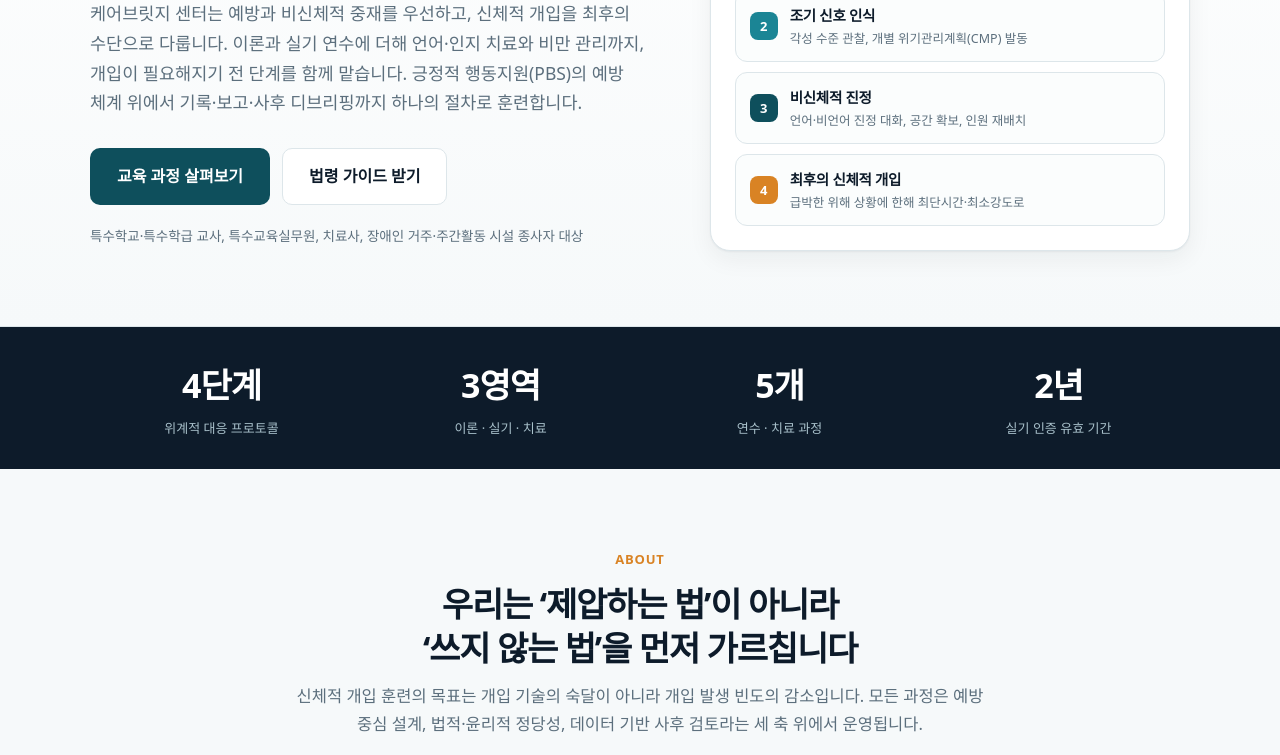
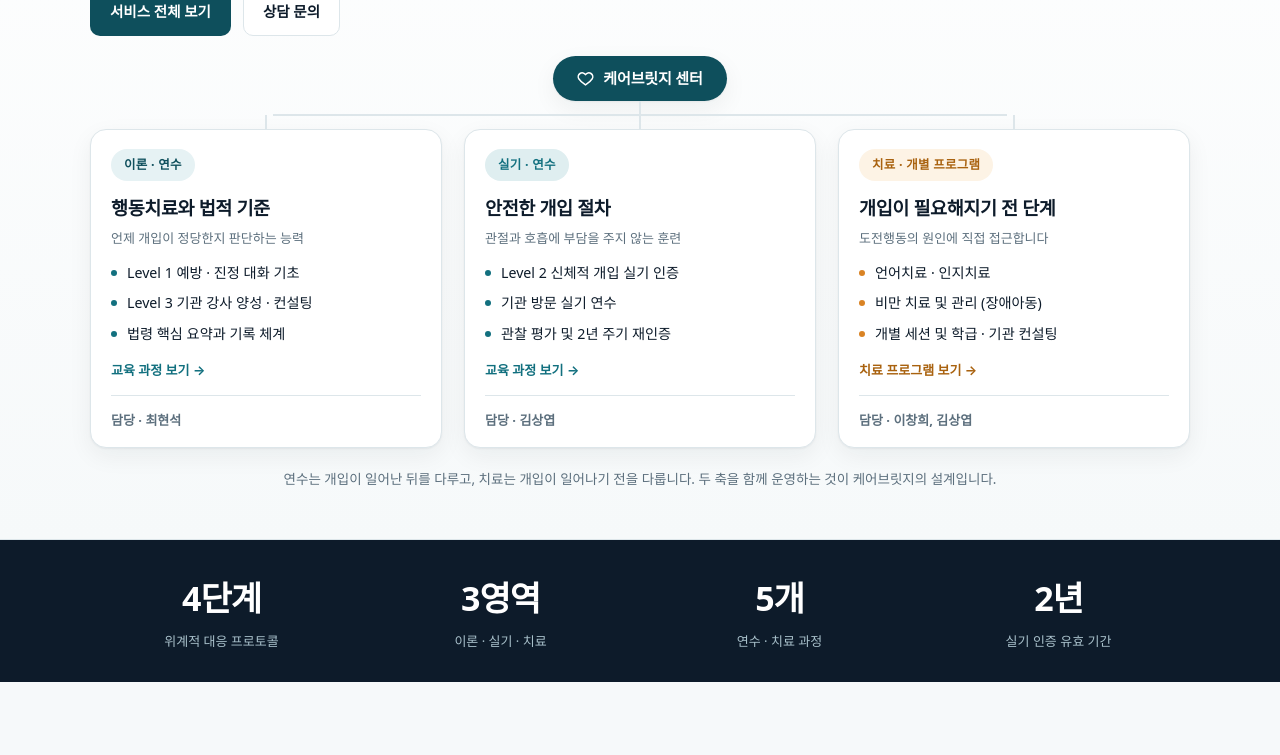
Before and after one commit to 86loading-droid/carebridge, a plain HTML site: page index.html in a window 1280 px wide. Shown: the part 382-1137 px from the top of the page. Drawn offline with Linux system fonts and the light colour scheme.

Commit message:
첫화면을 서비스 전체 도식으로 재구성, 위기 대응 위계는 기관 소개로 이동

```diff
--- a/index.html
+++ b/index.html
@@ -262,6 +262,59 @@ footer a:hover{color:#fff}
 @media(max-width:820px){.fgrid{grid-template-columns:1fr 1fr;gap:28px}}
 @media(max-width:520px){.fgrid{grid-template-columns:1fr}}
 .disclaimer{background:#0a1622;border:1px solid #22394a;border-radius:10px;padding:14px 16px;font-size:12.5px;color:#8fa9b6;margin-top:28px}
+
+/* ===== 첫화면 서비스 도식 ===== */
+.hero{padding:26px 0 48px}
+.hero-top{max-width:830px}
+.hero-top h1{margin:9px 0 10px;font-size:clamp(27px,3.5vw,40px);line-height:1.18}
+.hero-top .lead{margin:0 0 15px;max-width:54em;font-size:16.5px}
+.hero-top .eyebrow{font-size:12.5px;padding:6px 13px}
+.hero-top .btn-lg{padding:11px 19px;font-size:14.5px}
+.svcmap{margin-top:20px}
+.hub{text-align:center}
+.hub-badge{display:inline-flex;align-items:center;gap:9px;background:var(--brand);color:#fff;font-weight:800;
+  font-size:15px;letter-spacing:-.01em;padding:10px 24px;border-radius:999px;box-shadow:var(--shadow)}
+.hub-badge svg{flex:none}
+.rail{position:relative;height:28px}
+.rail::before{content:"";position:absolute;left:50%;top:0;width:2px;height:14px;background:var(--line);transform:translateX(-50%)}
+.rail::after{content:"";position:absolute;left:16.67%;right:16.67%;top:13px;height:2px;background:var(--line)}
+.branches{display:grid;grid-template-columns:repeat(3,1fr);gap:22px}
+.branch{position:relative;display:flex;flex-direction:column;background:var(--surface);border:1px solid var(--line);
+  border-radius:16px;padding:19px 20px 16px;box-shadow:var(--shadow);text-decoration:none;color:inherit;
+  transition:transform .16s ease,box-shadow .16s ease,border-color .16s ease}
+.branch:hover,.branch:focus-visible{transform:translateY(-3px);border-color:var(--brand-2);
+  box-shadow:0 6px 14px rgba(13,27,42,.09),0 18px 40px rgba(13,27,42,.10)}
+.branch::before{content:"";position:absolute;left:50%;top:-15px;width:2px;height:15px;background:var(--line);transform:translateX(-50%)}
+.branch .bl{align-self:flex-start;font-size:12.5px;font-weight:800;letter-spacing:.02em;padding:5px 13px;
+  border-radius:999px;background:var(--brand-soft);color:var(--brand)}
+.branch.t2 .bl{background:#dfeef0;color:var(--brand-2)}
+.branch.t3 .bl{background:var(--accent-soft);color:#a9620f}
+.branch h3{margin:11px 0 4px;font-size:18.5px;letter-spacing:-.02em;word-break:keep-all}
+.branch .bsub{margin:0 0 13px;font-size:13px;color:var(--muted);word-break:keep-all}
+.branch ul{list-style:none;margin:0;padding:0;display:flex;flex-direction:column;gap:9px}
+.branch li{position:relative;padding-left:16px;font-size:14.2px;line-height:1.5;word-break:keep-all}
+.branch li::before{content:"";position:absolute;left:0;top:8px;width:6px;height:6px;border-radius:50%;background:var(--brand-2)}
+.branch.t3 li::before{background:var(--accent)}
+.branch .more{margin-top:auto;padding-top:15px;font-size:13px;font-weight:700;color:var(--brand-2)}
+.branch.t3 .more{color:#a9620f}
+.branch .who{margin-top:14px;padding-top:13px;border-top:1px solid var(--line);font-size:13px;font-weight:700;color:var(--muted)}
+.map-note{text-align:center;margin:20px auto 0;max-width:56em;font-size:13.5px;color:var(--muted);word-break:keep-all}
+@media(max-width:900px){
+  .hero{padding:30px 0 42px}
+  .rail{height:18px}
+  .rail::before{height:18px}
+  .rail::after{display:none}
+  .svcmap{margin-top:22px}
+  .branches{display:flex;grid-template-columns:none;gap:12px;overflow-x:auto;
+    scroll-snap-type:x mandatory;-webkit-overflow-scrolling:touch;
+    padding:4px 20px 10px;margin:0 -20px;scrollbar-width:none}
+  .branches::-webkit-scrollbar{display:none}
+  .branch{flex:0 0 76%;scroll-snap-align:center}
+  .branch::before{display:none}
+  .swipe-hint{display:block}
+}
+.swipe-hint{display:none;text-align:center;margin:0 0 12px;font-size:12.5px;font-weight:700;color:var(--brand-2)}
+
 </style>
 </head>
 <body>
@@ -305,31 +358,77 @@ footer a:hover{color:#fff}
 
 <!-- ===================== 히어로 ===================== -->
 <section class="hero">
-  <div class="wrap hero-grid">
-    <div>
+  <div class="wrap">
+    <div class="hero-top">
       <span class="eyebrow">근거기반 실제(EBP) · 최소제한 원칙 · 법령 준수</span>
       <h1>위기행동 앞에서<br><em>학생도 교직원도</em> 안전하도록</h1>
       <p class="lead">
-        케어브릿지 센터는 예방과 비신체적 중재를 우선하고, 신체적 개입을 최후의 수단으로 다룹니다.
-        이론과 실기 연수에 더해 언어·인지 치료와 비만 관리까지, 개입이 필요해지기 전 단계를 함께 맡습니다. 긍정적 행동지원(PBS)의 예방 체계 위에서
-        기록·보고·사후 디브리핑까지 하나의 절차로 훈련합니다.
+        연수만 하는 기관이 아닙니다. 이론 · 실기 연수에 더해, 도전행동의 원인에 직접 접근하는
+        언어치료 · 인지치료와 비만 치료 및 관리를 한 센터에서 함께 운영합니다.
       </p>
       <div class="hero-cta">
-        <a class="btn btn-primary btn-lg" href="#programs">교육 과정 살펴보기</a>
-        <a class="btn btn-ghost btn-lg" href="#library">법령 가이드 받기</a>
+        <a class="btn btn-primary btn-lg" href="#services">서비스 전체 보기</a>
+        <a class="btn btn-ghost btn-lg" href="#contact">상담 문의</a>
       </div>
-      <p class="hero-note">특수학교·특수학급 교사, 특수교육실무원, 치료사, 장애인 거주·주간활동 시설 종사자 대상</p>
     </div>
-    <aside class="hero-card">
-      <h4>4단계 위기 대응 위계</h4>
-      <p class="sub">신체적 개입은 1~3단계가 모두 실패했을 때만 검토합니다.</p>
-      <div class="ladder">
-        <div class="rung r1"><span class="n">1</span><div><strong>예방 · 환경 조정</strong><span>선행사건 중재, 일과 구조화, 감각 조절 지원</span></div></div>
-        <div class="rung r2"><span class="n">2</span><div><strong>조기 신호 인식</strong><span>각성 수준 관찰, 개별 위기관리계획(CMP) 발동</span></div></div>
-        <div class="rung r3"><span class="n">3</span><div><strong>비신체적 진정</strong><span>언어·비언어 진정 대화, 공간 확보, 인원 재배치</span></div></div>
-        <div class="rung r4"><span class="n">4</span><div><strong>최후의 신체적 개입</strong><span>급박한 위해 상황에 한해 최단시간·최소강도로</span></div></div>
+
+    <div class="svcmap">
+      <div class="hub">
+        <span class="hub-badge">
+          <svg width="17" height="17" viewBox="0 0 24 24" fill="none" stroke="currentColor" stroke-width="2.2" stroke-linecap="round" stroke-linejoin="round" aria-hidden="true"><path d="M12 21s-7-4.35-9.33-8.36A5.5 5.5 0 0 1 12 6.5a5.5 5.5 0 0 1 9.33 6.14C19 16.65 12 21 12 21z"/></svg>
+          케어브릿지 센터
+        </span>
       </div>
-    </aside>
+      <div class="rail" aria-hidden="true"></div>
+
+      <p class="swipe-hint">이론 · 실기 · 치료 &mdash; 옆으로 밀어 세 영역을 모두 확인하세요</p>
+
+      <div class="branches">
+        <a class="branch t1" href="#programs">
+          <span class="bl">이론 · 연수</span>
+          <h3>행동치료와 법적 기준</h3>
+          <p class="bsub">언제 개입이 정당한지 판단하는 능력</p>
+          <ul>
+            <li>Level 1 예방 · 진정 대화 기초</li>
+            <li>Level 3 기관 강사 양성 · 컨설팅</li>
+            <li>법령 핵심 요약과 기록 체계</li>
+          </ul>
+          <span class="more">교육 과정 보기 &rarr;</span>
+          <span class="who">담당 · 최현석</span>
+        </a>
+
+        <a class="branch t2" href="#programs">
+          <span class="bl">실기 · 연수</span>
+          <h3>안전한 개입 절차</h3>
+          <p class="bsub">관절과 호흡에 부담을 주지 않는 훈련</p>
+          <ul>
+            <li>Level 2 신체적 개입 실기 인증</li>
+            <li>기관 방문 실기 연수</li>
+            <li>관찰 평가 및 2년 주기 재인증</li>
+          </ul>
+          <span class="more">교육 과정 보기 &rarr;</span>
+          <span class="who">담당 · 김상엽</span>
+        </a>
+
+        <a class="branch t3" href="#therapy">
+          <span class="bl">치료 · 개별 프로그램</span>
+          <h3>개입이 필요해지기 전 단계</h3>
+          <p class="bsub">도전행동의 원인에 직접 접근합니다</p>
+          <ul>
+            <li>언어치료 · 인지치료</li>
+            <li>비만 치료 및 관리 (장애아동)</li>
+            <li>개별 세션 및 학급 · 기관 컨설팅</li>
+          </ul>
+          <span class="more">치료 프로그램 보기 &rarr;</span>
+          <span class="who">담당 · 이창희, 김상엽</span>
+        </a>
+      </div>
+
+      <p class="map-note">
+        연수는 개입이 일어난 뒤를 다루고, 치료는 개입이 일어나기 전을 다룹니다.
+        두 축을 함께 운영하는 것이 케어브릿지의 설계입니다.
+      </p>
+    </div>
   </div>
 </section>
 
@@ -375,6 +474,17 @@ footer a:hover{color:#fff}
         <p>모든 개입은 기록되고 검토되어야 합니다. 사건 보고서와 행동 데이터를 축적해 기관 단위 개입률 감소를 목표 지표로 관리합니다.</p>
       </article>
     </div>
+    <div class="hero-card" style="max-width:720px;margin:38px auto 0">
+      <h4 style="margin:0 0 4px">4단계 위기 대응 위계</h4>
+      <p class="sub" style="margin:0 0 16px;font-size:13.5px;color:var(--muted)">신체적 개입은 1~3단계가 모두 실패했을 때만 검토합니다.</p>
+      <div class="ladder">
+        <div class="rung r1"><span class="n">1</span><div><strong>예방 · 환경 조정</strong><span>선행사건 중재, 일과 구조화, 감각 조절 지원</span></div></div>
+        <div class="rung r2"><span class="n">2</span><div><strong>조기 신호 인식</strong><span>각성 수준 관찰, 개별 위기관리계획 발동</span></div></div>
+        <div class="rung r3"><span class="n">3</span><div><strong>비신체적 진정</strong><span>언어·비언어 진정 대화, 공간 확보, 인원 재배치</span></div></div>
+        <div class="rung r4"><span class="n">4</span><div><strong>최후의 신체적 개입</strong><span>급박한 위해 상황에 한해 최단시간·최소강도로</span></div></div>
+      </div>
+    </div>
+
   </div>
 </section>
 
```
